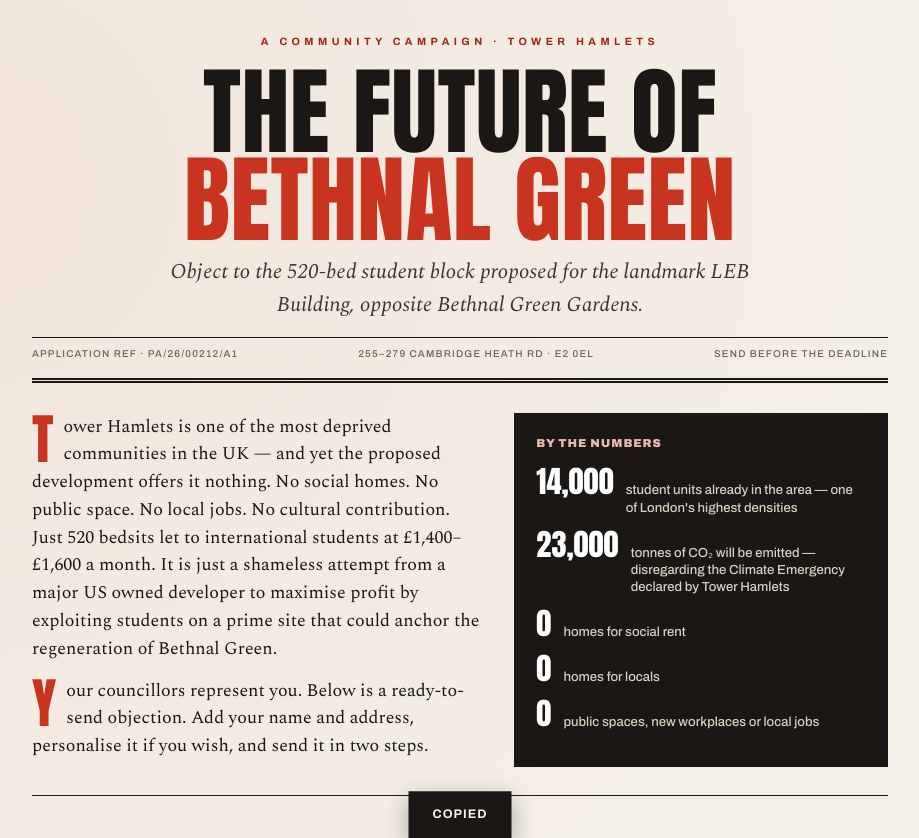
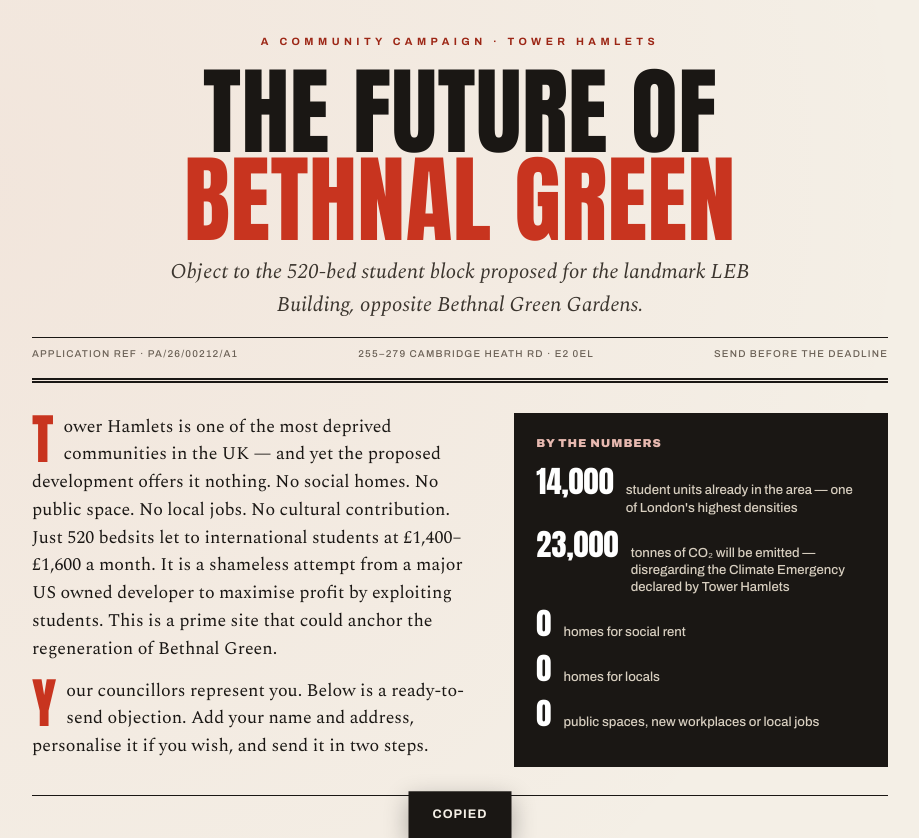
Before and after one commit to futureofbethnalgreen-art/futureofbethnalgreen, a plain HTML site: page index.html in a window 1280 px wide. Shown: the top 838 px of the page, without its empty margins (180-1099 px from the left). Drawn offline with nearby package versions, Linux system fonts and the light colour scheme.

Commit message:
Update index.html

```diff
--- a/index.html
+++ b/index.html
@@ -107,7 +107,7 @@
 
   <section class="lede">
     <div>
-      <p>Tower Hamlets is one of the most deprived communities in the UK — and yet the proposed development offers it nothing. No social homes. No public space. No local jobs. No cultural contribution. Just 520 bedsits let to international students at £1,400–£1,600 a month. It is just a shameless attempt from a major US owned developer to maximise profit by exploiting students on a prime site that could anchor the regeneration of Bethnal Green.</p>
+      <p>Tower Hamlets is one of the most deprived communities in the UK — and yet the proposed development offers it nothing. No social homes. No public space. No local jobs. No cultural contribution. Just 520 bedsits let to international students at £1,400–£1,600 a month. It is a shameless attempt from a major US owned developer to maximise profit by exploiting students. This is a prime site that could anchor the regeneration of Bethnal Green.</p>
       <p style="margin-top:14px;font-size:1.12rem;">Your councillors represent you. Below is a ready-to-send objection. Add your name and address, personalise it if you wish, and send it in two steps.</p>
     </div>
     <aside class="factbox">
```
